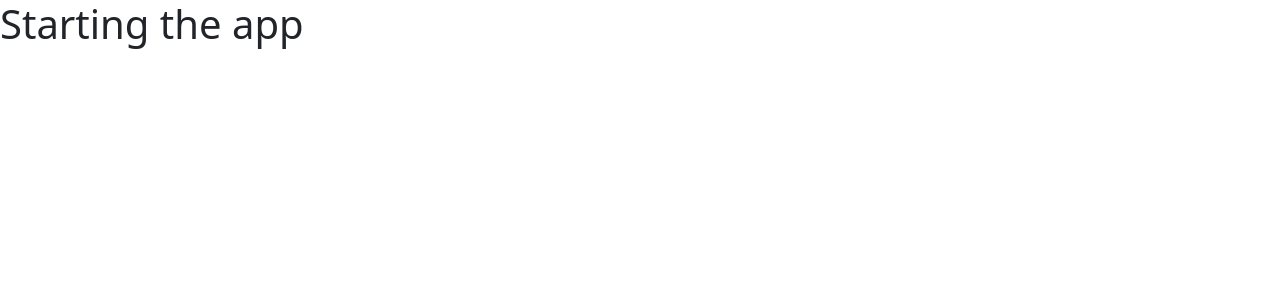
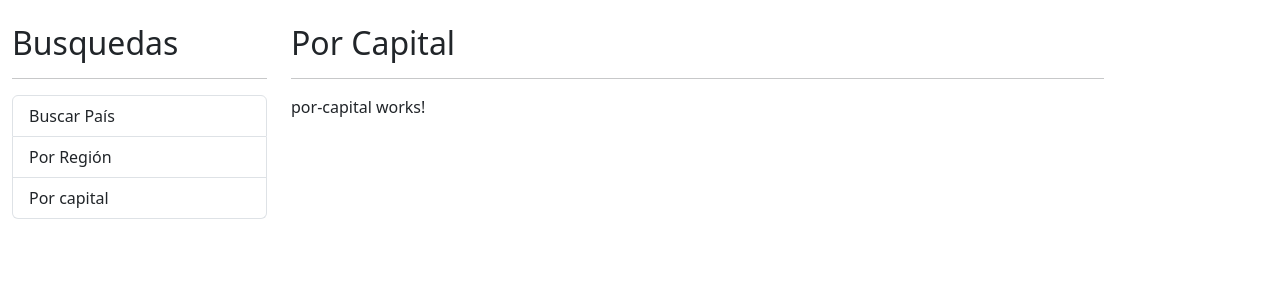
Before and after one commit to Cristian3110/SPA_country, an Angular app: page / in a window 1280 px wide. Shown: the top 300 px of the page. Built offline with nearby package versions, Linux system fonts and the light colour scheme.

Commit message:
creating UI in the app component

```diff
--- a/src/app/app.component.html
+++ b/src/app/app.component.html
@@ -1 +1,16 @@
-<h1>Starting the app</h1>
+<div class="row container mt-4">
+  <div class="col-3">
+    <h2>Busquedas</h2>
+    <hr />
+    <ul class="list-group">
+      <li class="list-group-item">Buscar País</li>
+      <li class="list-group-item">Por Región</li>
+      <li class="list-group-item">Por capital</li>
+    </ul>
+  </div>
+  <div class="col">
+    <h2>Por Capital</h2>
+    <hr />
+    <app-por-capital></app-por-capital>
+  </div>
+</div>
```
